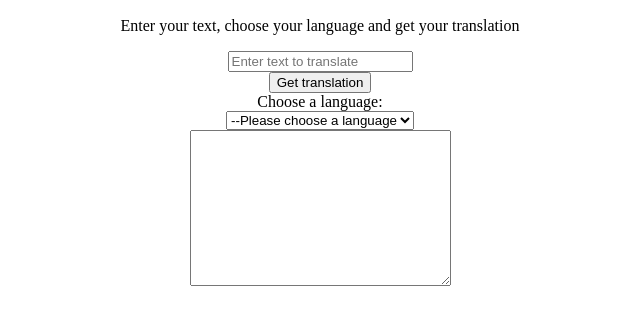
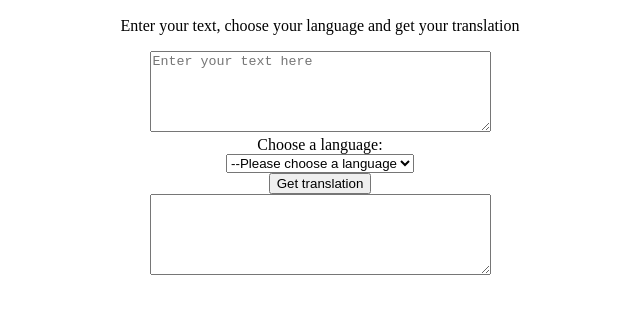
Before and after one commit to Ricksoc/funTranslationsAPI, a plain HTML site: page index.html in a window 1280 px wide. Shown: the part 50-374 px from the top of the page, without its empty margins (320-960 px from the left). Drawn offline with Linux system fonts and the light colour scheme.

Commit message:
added error handler for when a language is not selected

```diff
--- a/index.html
+++ b/index.html
@@ -19,27 +19,32 @@
     <section class="centre" id="input">
       <div>
         <form id="form">
-          <input type="text" id="text" placeholder="Enter text to translate" />
+          <textarea
+            id="text"
+            cols="40"
+            rows="5"
+            placeholder="Enter your text here"
+          ></textarea>
+          <br />
+          <label for="language-select">Choose a language:</label>
+          <br />
+          <select id="language-select">
+            <option value="">--Please choose a language</option>
+            <option value="pirate">Pirate</option>
+            <option value="yoda">Yoda</option>
+            <option value="pig-latin">Pig Latin</option>
+            <option value="oldenglish">Old English</option>
+            <option value="groot">Groot</option>
+          </select>
           <br />
           <button>Get translation</button>
         </form>
       </div>
-      <div>
-        <label for="language-select">Choose a language:</label>
-        <br>
-        <select id="language-select">
-          <option value="">--Please choose a language</option>
-          <option value="Pirate">Pirate</option>
-          <option value="Yoda">Yoda</option>
-          <option value="pig-latin">Pig Latin</option>
-          <option value="oldenglish">Old English</option>
-          <option value="groot">Groot</option>
-        </select>
-      </div>
+      <div></div>
     </section>
     <section class="centre" id="output">
       <div>
-        <textarea id="translation" cols="30" rows="10"></textarea>
+        <textarea id="translation" cols="40" rows="5"></textarea>
       </div>
     </section>
   </body>
--- a/index.js
+++ b/index.js
@@ -3,20 +3,28 @@
 const inputText = document.querySelector("#text");
 const outputText = document.querySelector("#translation");
 const form = document.querySelector("#form");
+const languageSelect = document.querySelector("#language-select");
 
-const url = "https://api.funtranslations.com/translate/pirate.json?text=";
+const url = "https://api.funtranslations.com/translate/";
+const urlJoin = ".json?text=";
 
 form.addEventListener("submit", onSubmit);
 
 async function onSubmit(e) {
+  outputText.value = "";
   let toTranslate = encodeURIComponent(inputText.value.trim());
+  let language = languageSelect.value;
   e.preventDefault();
   try {
-    let response = await fetch(url + toTranslate);
+    let response = await fetch(url + language + urlJoin + toTranslate);
     let results = await response.json();
     outputText.value = results.contents.translated;
     console.log(results.contents.translated);
   } catch (err) {
-    console.log(err);
+    if (language === "") {
+      outputText.value = "You did not select a language";
+    } else {
+      console.log(err);
+    }
   }
 }
```
